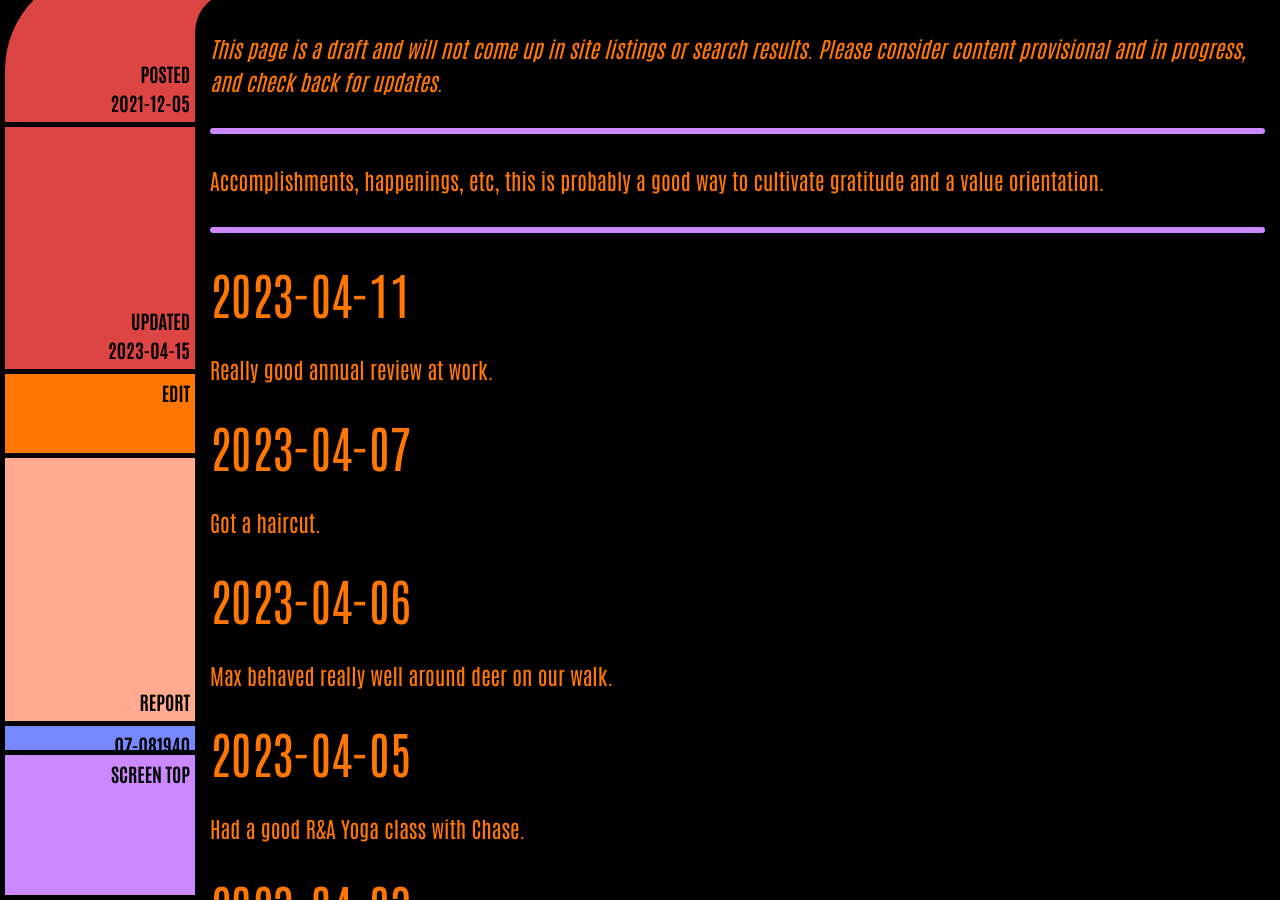
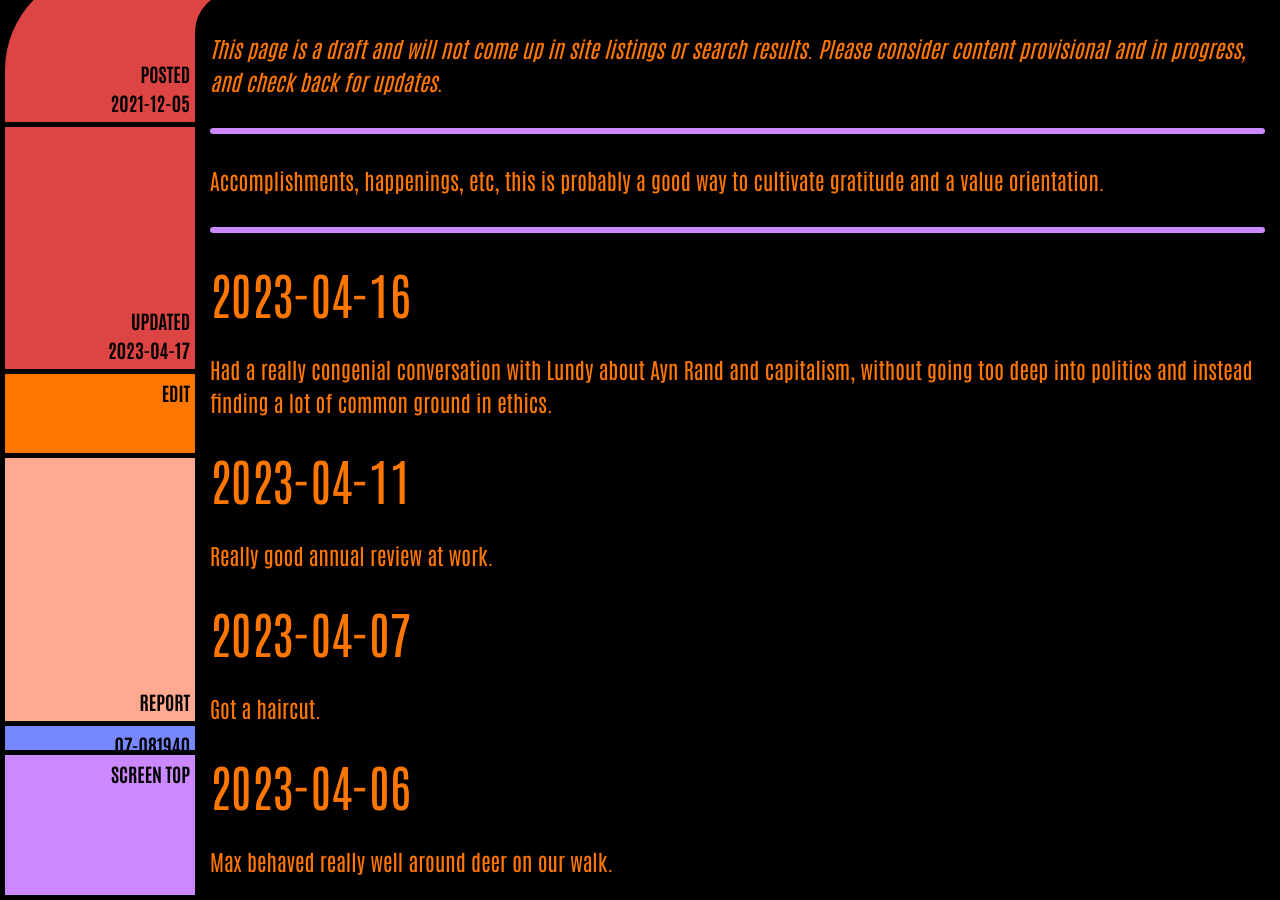
Before and after one commit to ArthurZey/arthurzey.github.io, a Jekyll site: the page built from _pages/one-good-thing.md, in a window 1280 px wide and 900 px high, scrolled down 333 px. Built offline with Jekyll 4.4.1, drawn with Linux system fonts in a browser that asks for light colours.

Commit message:
added 2023-04-16

```diff
--- a/_pages/one-good-thing.md
+++ b/_pages/one-good-thing.md
@@ -2,12 +2,15 @@
 title: One Good Thing
 description: "Accomplishments, happenings, etc, this is probably a good way to cultivate gratitude and a value orientation."
 date: "2021-12-05"
-last_modified_at: "2023-04-15T13:18:52+00:00"
+last_modified_at: "2023-04-17T02:05:43+00:00"
 tags:
   - happenings
   - draft
 sitemap: false
 ---
+
+## 2023-04-16
+Had a really congenial conversation with Lundy about Ayn Rand and capitalism, without going too deep into politics and instead finding a lot of common ground in ethics.
 
 ## 2023-04-11
 Really good annual review at work.
```
